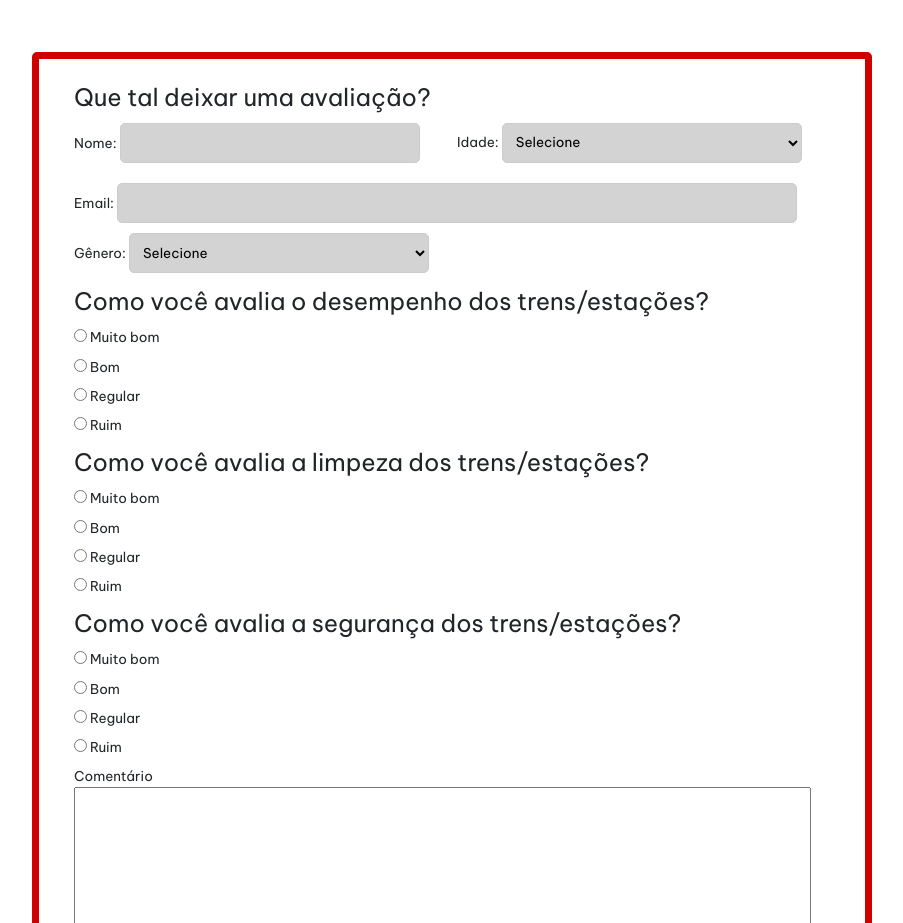
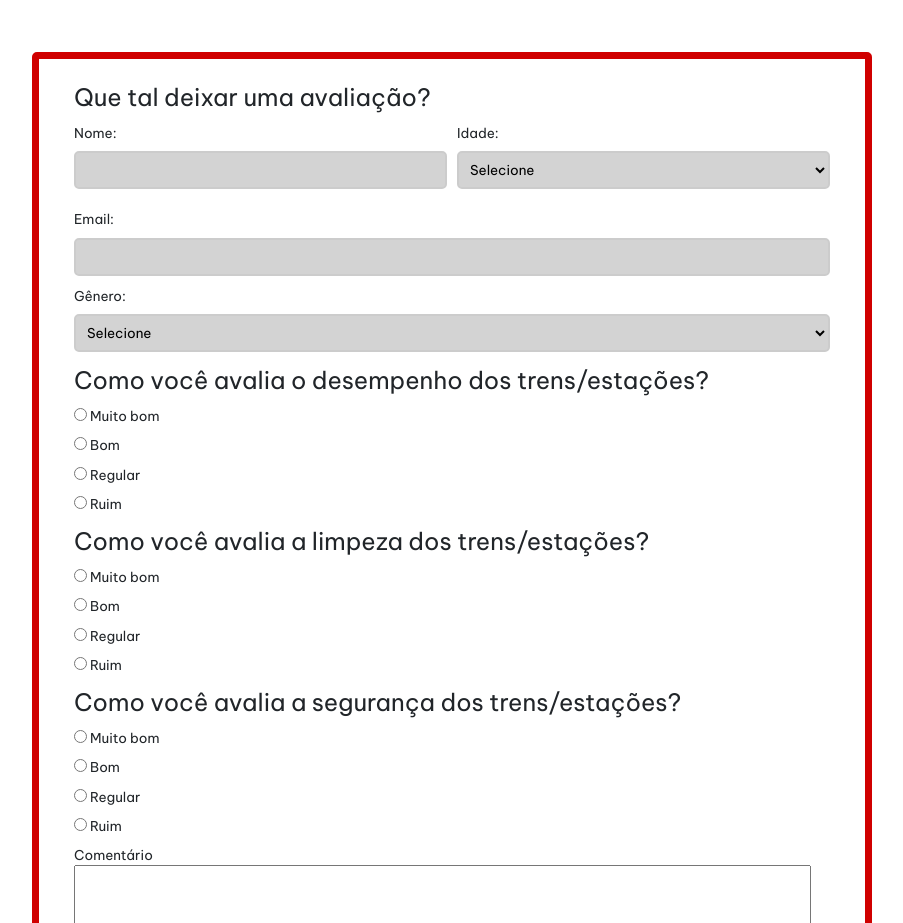
Before and after one commit to MariaIsaabell/CPTM-WebComments, a plain HTML site: page index.html in a window 1280 px wide. Shown: the part 840-1763 px from the top of the page, without its empty margins (188-1091 px from the left). Drawn offline with nearby package versions, Linux system fonts and the light colour scheme; files that its build step writes are made by us from their sources; files whose address does not match are found by name.

Commit message:
Add files via upload

```diff
--- a/CPTM - WebComments/css/style.css
+++ b/CPTM - WebComments/css/style.css
@@ -131,18 +131,21 @@ h1 {
 .respostas-escritas input,
 .respostas-escritas select {
     background-color: #D3D3D3; /* Fundo cinza claro */
-    border: 1px solid #ccc; /* Borda leve */
+    border: 2px solid #ccc; /* Borda leve */
     border-radius: 5px; /* Arredondamento dos cantos */
-    padding: 9px; /* Espaçamento interno */
-    width: 90%; /* Largura ajustada */
+    padding: 7px; /* Espaçamento interno */
+    width: 100%; /* Agora ambos os campos ocupam 100% da largura disponível */
     margin-bottom: 10px; /* Espaçamento entre campos */
+    box-sizing: border-box; /* Garante que o padding e a borda estejam dentro da largura */
 }
 
-/* Estilos específicos para campos de texto e select */
-.respostas-escritas input[type="text"],
-.respostas-escritas select {
-    max-width: 300px; /* Largura máxima para caixas pequenas */
+/* Estilos específicos para campos de texto e select dentro de containers flex */
+.nome-idade div input[type="text"],
+.nome-idade div select {
+    max-width: none; /* Remove a limitação da largura */
+    flex: 1; /* Faz os campos ocuparem o espaço disponível igualmente */
 }
+
 
             /* ---- Transparência ---- */
 #custom-color{
```
